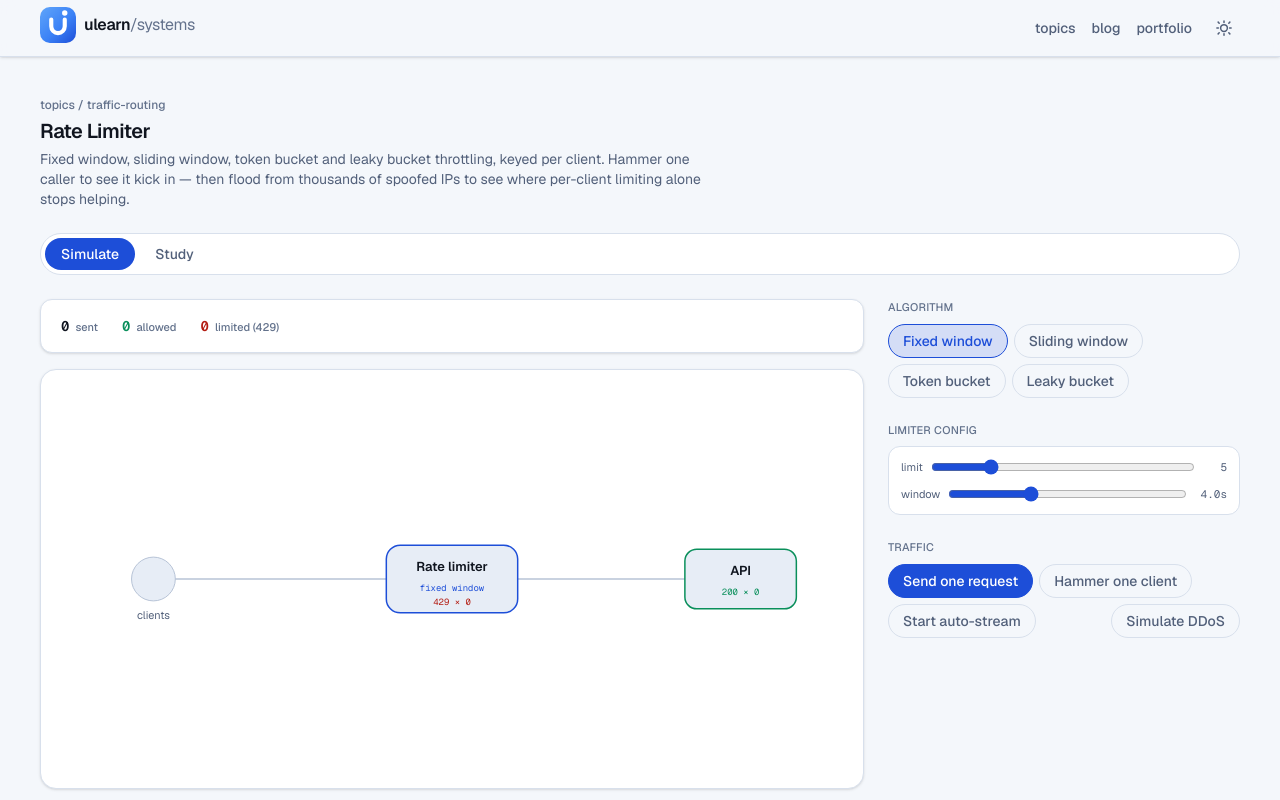
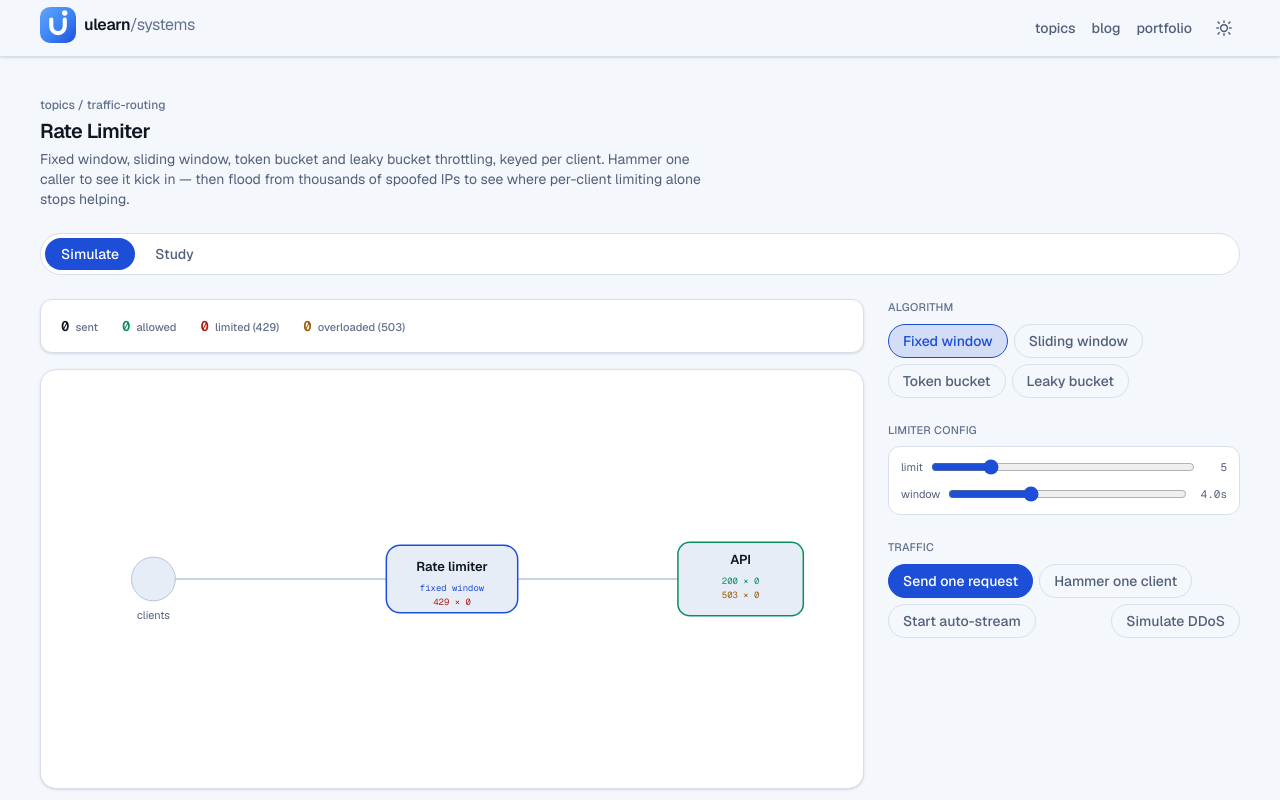
Before and after one commit to UTTAMGUPTA2712/ulearn, a Next.js app: page /topics/rate-limiter in a window 1280 px wide. Shown: the top 800 px of the page. Built offline with nearby package versions, Linux system fonts and the light colour scheme.

Commit message:
feat: introduce API overload simulation with 503 error handling and visual tracking

```diff
--- a/app/topics/rate-limiter/_components/diagram.tsx
+++ b/app/topics/rate-limiter/_components/diagram.tsx
@@ -5,6 +5,13 @@ const VIEW_H = 420;
 const CLIENT = { x: 60, y: VIEW_H / 2 };
 const LIMITER = { x: 360, y: VIEW_H / 2 };
 const API = { x: 650, y: VIEW_H / 2 };
+
+/** Rejection is never one color — where it happened is the whole point. */
+const OUTCOME_COLOR: Record<string, string> = {
+  limited: "var(--status-down)",
+  overloaded: "var(--status-warn)",
+  allowed: "var(--status-up)",
+};
 
 function easeOutCubic(t: number) {
   return 1 - Math.pow(1 - t, 3);
@@ -24,13 +31,15 @@ function packetPosition(req: RequestPacket, now: number): { x: number; y: number
     case "to-api":
       return { x: lerp(LIMITER.x, API.x, eased), y: lerp(LIMITER.y, API.y, eased), color: "var(--status-active)", opacity: 1 };
     case "returning": {
+      // Limited packets never reached the API — they bounce back from the limiter.
+      // Overloaded ones got all the way there before the API dropped them.
       const origin = req.outcome === "limited" ? LIMITER : API;
-      const color = req.outcome === "limited" ? "var(--status-down)" : "var(--status-up)";
+      const color = OUTCOME_COLOR[req.outcome ?? "allowed"];
       return { x: lerp(origin.x, CLIENT.x, eased), y: lerp(origin.y, CLIENT.y, eased), color, opacity: 1 };
     }
     case "done":
     default: {
-      const color = req.outcome === "limited" ? "var(--status-down)" : "var(--status-up)";
+      const color = OUTCOME_COLOR[req.outcome ?? "allowed"];
       return { x: CLIENT.x, y: CLIENT.y, color, opacity: 1 - t };
     }
   }
@@ -47,12 +56,14 @@ export function RateLimiterDiagram({
   algorithm,
   allowed,
   limited,
+  overloaded,
   requests,
   now,
 }: {
   algorithm: string;
   allowed: number;
   limited: number;
+  overloaded: number;
   requests: RequestPacket[];
   now: number;
 }) {
@@ -101,20 +112,23 @@ export function RateLimiterDiagram({
       {/* API node */}
       <g>
         <rect
-          x={API.x - 56}
-          y={API.y - 30}
-          width={112}
-          height={60}
+          x={API.x - 63}
+          y={API.y - 37}
+          width={126}
+          height={74}
           rx={12}
           fill="var(--panel-raised)"
           stroke="var(--status-up)"
           strokeWidth={1.5}
         />
-        <text x={API.x} y={API.y - 4} textAnchor="middle" className="fill-text" fontSize={13} fontWeight={600}>
+        <text x={API.x} y={API.y - 15} textAnchor="middle" className="fill-text" fontSize={13} fontWeight={600}>
           API
         </text>
-        <text x={API.x} y={API.y + 16} textAnchor="middle" className="fill-status-up font-mono" fontSize={9}>
+        <text x={API.x} y={API.y + 5} textAnchor="middle" className="fill-status-up font-mono" fontSize={9}>
           200 × {allowed}
+        </text>
+        <text x={API.x} y={API.y + 19} textAnchor="middle" className="fill-status-warn font-mono" fontSize={9}>
+          503 × {overloaded}
         </text>
       </g>
 
--- a/app/topics/rate-limiter/_components/simulation.tsx
+++ b/app/topics/rate-limiter/_components/simulation.tsx
@@ -24,6 +24,7 @@ export function RateLimiterSimulation() {
     { label: "sent", value: snapshot.stats.sent },
     { label: "allowed", value: snapshot.stats.allowed, color: "var(--status-up)" },
     { label: "limited (429)", value: snapshot.stats.limited, color: "var(--status-down)" },
+    { label: "overloaded (503)", value: snapshot.stats.overloaded, color: "var(--status-warn)" },
   ];
 
   return (
@@ -35,6 +36,7 @@ export function RateLimiterSimulation() {
             algorithm={snapshot.algorithm}
             allowed={snapshot.stats.allowed}
             limited={snapshot.stats.limited}
+            overloaded={snapshot.stats.overloaded}
             requests={snapshot.requests}
             now={snapshot.now}
           />
--- a/app/topics/rate-limiter/_lib/engine.ts
+++ b/app/topics/rate-limiter/_lib/engine.ts
@@ -7,6 +7,16 @@ const RETURN_MS = 220;
 const LINGER_MS = 260;
 const HAMMER_COUNT = 8;
 const HAMMER_STAGGER_MS = 70;
+
+/**
+ * How many requests the API can have in flight at once. A per-IP limiter
+ * passes each spoofed DDoS address individually, but the backend behind it
+ * still has finite capacity — once more requests are converging on it than
+ * this, arrivals get dropped with a 503 even though the limiter waved them
+ * through. This is what makes a DDoS run visibly fail differently from a
+ * single hammered client: 429s barely move, 503s climb instead.
+ */
+const MAX_CONCURRENT_API = 14;
 
 /** Safety valve so a DDoS demo can't grow the packet array without bound. */
 const MAX_VISIBLE_REQUESTS = 70;
@@ -40,7 +50,7 @@ export class RateLimiterEngine {
   refillRate = 2;
   requests: RequestPacket[] = [];
   log: LogEntry[] = [];
-  stats = { sent: 0, allowed: 0, limited: 0 };
+  stats = { sent: 0, allowed: 0, limited: 0, overloaded: 0 };
   autoStream = false;
   autoStreamRate = 2;
   ddosActive = false;
@@ -218,7 +228,7 @@ export class RateLimiterEngine {
       req.phase = "to-api";
       req.phaseStart = this.now;
       req.phaseDuration = randomBetween(TO_API_MIN_MS, TO_API_MAX_MS);
-      this.stats.allowed++;
+      // Final outcome (success vs. API overload) is decided on arrival — see finalizeAtApi.
     } else {
       client.limited++;
       req.outcome = "limited";
@@ -232,9 +242,24 @@ export class RateLimiterEngine {
   }
 
   private finalizeAtApi(req: RequestPacket) {
+    const concurrentAtApi = this.requests.filter(
+      (r) => r.id !== req.id && r.phase === "to-api",
+    ).length;
+
     req.phase = "returning";
     req.phaseStart = this.now;
     req.phaseDuration = RETURN_MS;
+
+    if (concurrentAtApi >= MAX_CONCURRENT_API) {
+      req.outcome = "overloaded";
+      this.stats.overloaded++;
+      const tag = req.isDdos ? `${req.clientId} (flood)` : req.clientId;
+      this.addLog("error", `503 — API overloaded, dropped request from ${tag}`);
+      return;
+    }
+
+    req.outcome = "allowed";
+    this.stats.allowed++;
   }
 
   tick(deltaMs: number) {
--- a/app/topics/rate-limiter/_lib/types.ts
+++ b/app/topics/rate-limiter/_lib/types.ts
@@ -22,7 +22,7 @@ export interface ClientState {
   limited: number;
 }
 
-export type RequestOutcome = "allowed" | "limited";
+export type RequestOutcome = "allowed" | "limited" | "overloaded";
 export type RequestPhase = "to-limiter" | "to-api" | "returning" | "done";
 
 export interface RequestPacket {
@@ -46,6 +46,8 @@ export interface Stats {
   sent: number;
   allowed: number;
   limited: number;
+  /** Passed the per-client limiter but got dropped because the API itself was saturated — see `MAX_CONCURRENT_API`. */
+  overloaded: number;
 }
 
 export interface SimSnapshot {
--- a/app/topics/rate-limiter/study/page.tsx
+++ b/app/topics/rate-limiter/study/page.tsx
@@ -18,7 +18,7 @@ const SECTIONS = [
 
 export default function RateLimiterStudyPage() {
   return (
-    <div className="flex gap-12">
+    <div className="mx-auto flex max-w-[67rem] gap-12">
       <div className="min-w-0 max-w-3xl flex-1 space-y-8">
         <Section title="What a rate limiter actually does">
           <p>
@@ -89,9 +89,12 @@ export default function RateLimiterStudyPage() {
             load balancer keeps spreading a flood evenly across healthy backends right up
             until they all fall over. A rate limiter keyed by IP keeps every individual
             spoofed address under its limit while the aggregate request rate still floods
-            the backend. Real defenses combine both with something upstream of either — CDN
-            or edge-level filtering, IP reputation, and challenge/CAPTCHA gating — rather
-            than expecting one mechanism to carry the whole load.
+            the backend — run &ldquo;Simulate DDoS&rdquo; and watch the limiter&apos;s{" "}
+            <code>429</code> count barely move while the API&apos;s <code>503</code> count
+            climbs instead: the limiter waved every spoofed address through individually,
+            and the backend paid for it. Real defenses combine both with something upstream
+            of either — CDN or edge-level filtering, IP reputation, and challenge/CAPTCHA
+            gating — rather than expecting one mechanism to carry the whole load.
           </p>
         </Section>
 
```
